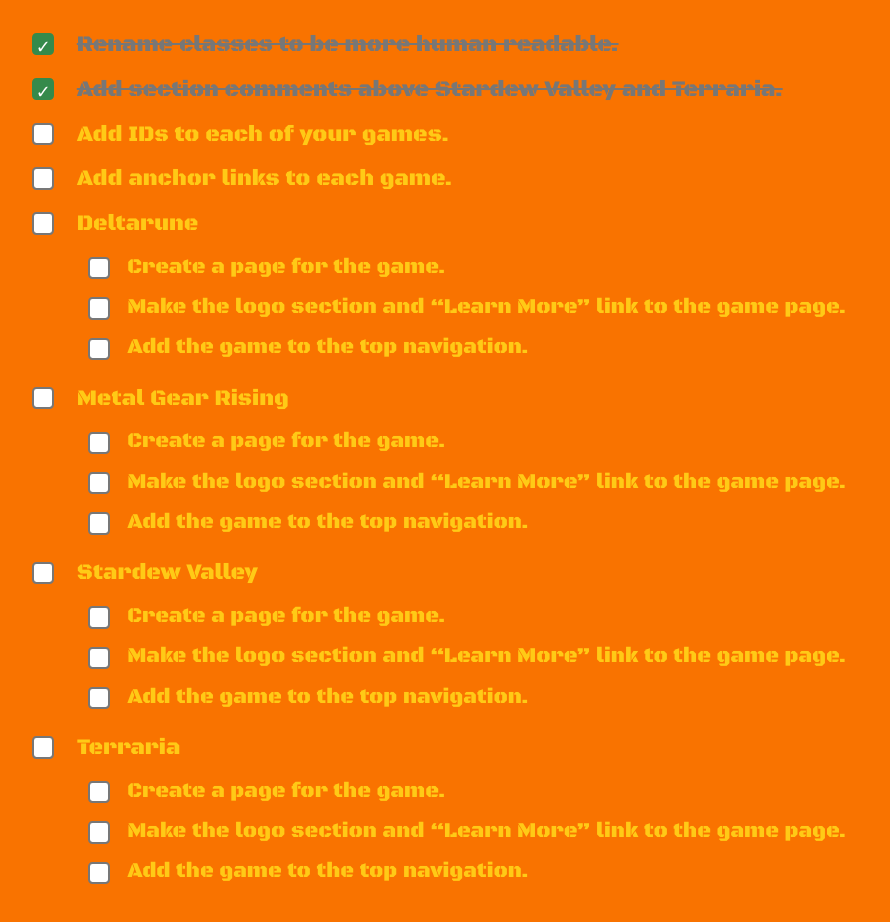
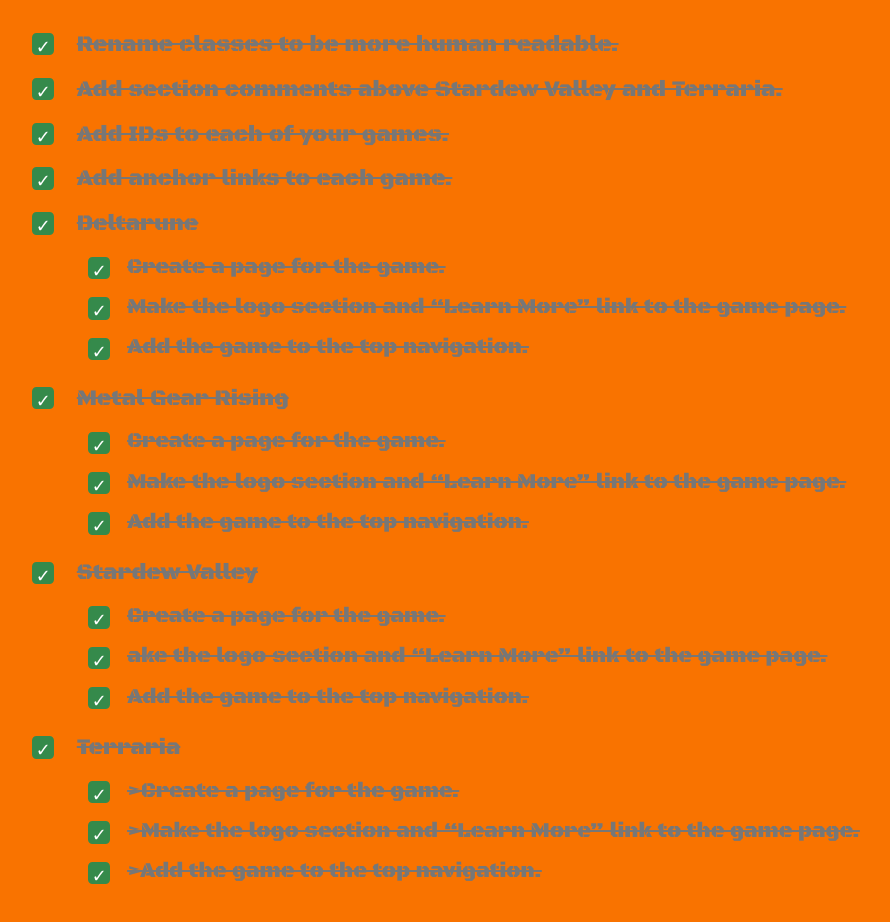
Before and after one commit to GrantAKates/Summer-2026-Internship, a website built with Vite: page index.html in a window 1280 px wide. Shown: the part 3895-4817 px from the top of the page, without its empty margins (3-893 px from the left). Built offline with nearby package versions, Linux system fonts and the light colour scheme; a web font is replaced by a local one.

Commit message:
im not doing anymore

```diff
--- a/index.html
+++ b/index.html
@@ -162,42 +162,43 @@
         <ul class="task-list">
             <li class="complete">Rename classes to be more human readable.</li>
             <li class="complete">Add section comments above Stardew Valley and Terraria.</li>
-            <li>Add IDs to each of your games.</li>
-            <li>Add anchor links to each game.</li>
+            <li class="complete"> Add IDs to each of your games.</li>
+            <li class="complete"> Add anchor links to each game.</li>
 
-            <li>
+            <li class="complete">
                 Deltarune
                 <ul class="subtask-list">
-                    <li>Create a page for the game.</li>
-                    <li>Make the logo section and “Learn More” link to the game page.</li>
-                    <li>Add the game to the top navigation.</li>
+                    <li class="complete">Create a page for the game.</li>
+                    <li class="complete">Make the logo section and “Learn More” link to the game page.</li>
+                    <li class="complete">Add the game to the top navigation.</li>
                 </ul>
             </li>
 
-            <li>
+            <li class="complete">
                 Metal Gear Rising
                 <ul class="subtask-list">
-                    <li>Create a page for the game.</li>
-                    <li>Make the logo section and “Learn More” link to the game page.</li>
-                    <li>Add the game to the top navigation.</li>
+                    <li class="complete">Create a page for the game.</li>
+                    <li class="complete">Make the logo section and “Learn More” link to the game page.</li>
+                    <li class="complete">Add the game to the top navigation.</li>
                 </ul>
             </li>
 
-            <li>
+            <li class="complete">
                 Stardew Valley
                 <ul class="subtask-list">
-                    <li>Create a page for the game.</li>
-                    <li>Make the logo section and “Learn More” link to the game page.</li>
-                    <li>Add the game to the top navigation.</li>
+                    <li class="complete">Create a page for the game.</li>
+                    <li class="complete">ake the logo section and “Learn More” link to the game page.</li>
+                    <li class="complete">Add the game to the top navigation.</li>
                 </ul>
             </li>
 
-            <li>
+            <li class="complete">
                 Terraria
                 <ul class="subtask-list">
-                    <li>Create a page for the game.</li>
-                    <li>Make the logo section and “Learn More” link to the game page.</li>
-                    <li>Add the game to the top navigation.</li>
+                    <li class="complete">>Create a page for the game.
+                    </li>
+                    <li class="complete">>Make the logo section and “Learn More” link to the game page.</li>
+                    <li class="complete">>Add the game to the top navigation.</li>
                 </ul>
             </li>
         </ul>
```
